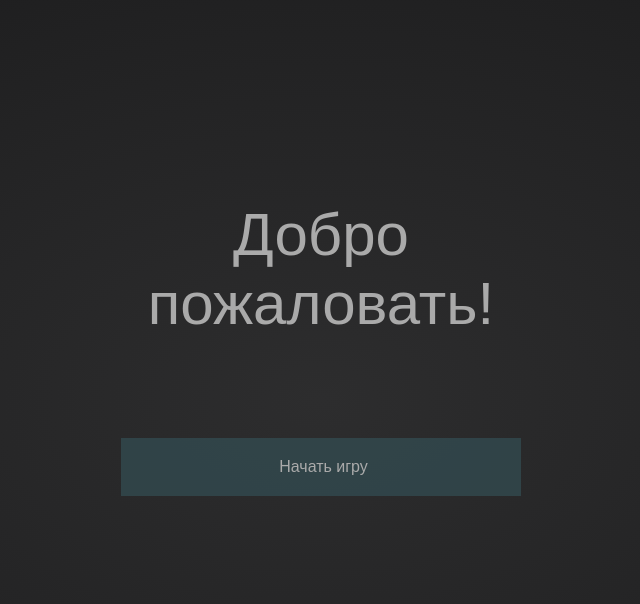
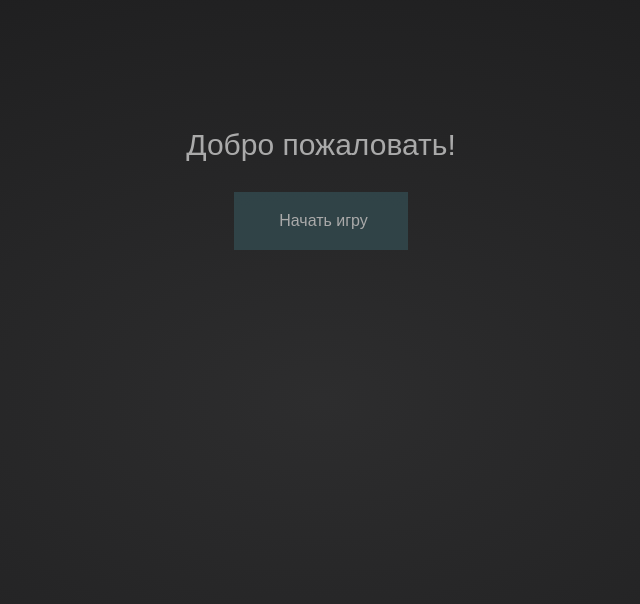
Before and after one commit to DmitryKosmich/fool, a website: page src/index.html in a window 1280 px wide. Shown: the whole page, without its empty margins (319-959 px from the left). Drawn offline with Linux system fonts and the light colour scheme.

Commit message:
Versions has been added

```diff
--- a/src/css/modal.css
+++ b/src/css/modal.css
@@ -12,35 +12,38 @@
 }
 
 .modal.modal_show {
+    overflow-y: auto;
+    box-sizing: border-box;
+    padding: 10% 0 5% 50%;
     display: block;
 }
 
-.modal.modal_hide{
+.modal.modal_hide {
     display: none;
 }
 
 .modal__body {
+    width: 400px;
+    margin-left: -200px;
     text-align: center;
-    position: relative;
-    margin-left: 50%;
-    margin-top: 200px;
-    height: 600px;
-    left: -200px;
-    width: 400px;
     color: #aaa;
 }
 
+.modal__body__header {
+    font-weight: normal;
+    font-size: 30px;
+}
+
 .modal__body__text {
-    font-size: 60px;
+    margin: 20px 0 30px;
 }
 
 .modal__body__button {
-    display: block;
-    margin: 100px 0 0 0;
+    border-left: 5px solid rgba(52, 79, 84, 0.0);
+    background-color: rgba(52, 79, 84, 0.7);
+    display: inline-block;
+    padding: 20px 40px;
     cursor: pointer;
-    background-color: rgba(52, 79, 84, 0.7);
-    border-left: 5px solid rgba(52, 79, 84, 0.0);
-    padding: 20px;
 }
 
 .modal__body__button:hover {
--- a/src/index.html
+++ b/src/index.html
@@ -50,6 +50,7 @@
 
 <div class="modal modal_hide">
     <div class="modal__body">
+        <h1 class="modal__body__header"></h1>
         <p class="modal__body__text"></p>
         <a class="modal__body__button"></a>
     </div>
@@ -80,8 +81,8 @@
 <!-- Start of game -->
 <script>
     FOOL.events.tunnel.sendEvent(new FOOL.events.GameEvent(FOOL.events.uiTypes.UI_SHOW_MODAL, {
+        headerMessage: FOOL.messages.WELCOME,
         buttonMessage: FOOL.messages.START_GAME,
-        textMessage: FOOL.messages.WELCOME,
         type: FOOL.modalType.INFO
     }));
     FOOL.engine.start();
--- a/src/js/FOOL.js
+++ b/src/js/FOOL.js
@@ -60,7 +60,28 @@ var FOOL = {
             UI_SHOW_MESSAGE: 'UI_SHOW_MESSAGE'
         }
     },
+    messagesKeys: {
+        OK: 'OK',
+        MORE_INFO: 'MORE_INFO',
+        START_GAME: 'START_GAME',
+        WELCOME: 'WELCOME',
+        YOU_SHOULD_TAKE_CARD: 'YOU_SHOULD_TAKE_CARD',
+        YOU_CAN_NOT_TAKE_CARD: 'YOU_CAN_NOT_TAKE_CARD',
+        YOU_SHOULD_MAKE_ACTION: 'YOU_SHOULD_MAKE_ACTION',
+        RESTART_GAME: 'RESTART_GAME',
+        YOU_WON: 'YOU_WON',
+        YOU_LOSE: 'YOU_LOSE',
+        ACTION_IS_NOT_YOUR: 'ACTION_IS_NOT_YOUR',
+        YOU_CAN_NOT_TOSS_THIS_CARD: 'YOU_CAN_NOT_TOSS_THIS_CARD',
+        YOU_CAN_RESPOND_BY_USING_MORE_TRUMP: 'YOU_CAN_RESPOND_BY_USING_MORE_TRUMP',
+        YOU_CAN_RESPOND_ONLY_BY_USING_TRUMP: 'YOU_CAN_RESPOND_ONLY_BY_USING_TRUMP',
+        YOU_SHOULD_RESPOND_ONLY_BY_USING_SAME_COLOR: 'YOU_SHOULD_RESPOND_ONLY_BY_USING_SAME_COLOR',
+        YOUR_CARD_IS_LESS_THAN_ATTACKER_CARD: 'YOUR_CARD_IS_LESS_THAN_ATTACKER_CARD',
+        YOU_CAN_NOT_PULL_OR_TOSS_TO_RETREAT_CARDS: 'YOU_CAN_NOT_PULL_OR_TOSS_TO_RETREAT_CARDS'
+    },
     messages: {
+        OK: 'Ок',
+        MORE_INFO: 'Подробнее...',
         START_GAME: 'Начать игру',
         WELCOME: 'Добро пожаловать!',
         YOU_SHOULD_TAKE_CARD: 'Визьмите карты из колоды!',
@@ -69,6 +90,18 @@ var FOOL = {
         RESTART_GAME: 'Начать заново!',
         YOU_WON: 'Вы победили =)',
         YOU_LOSE: 'Вы проиграли =(',
+        ACTION_IS_NOT_YOUR: 'Не ваш ход!',
+        YOU_CAN_NOT_TOSS_THIS_CARD: 'Не жульничайте, таких карт нет на столе!',
+        YOU_CAN_RESPOND_BY_USING_MORE_TRUMP: 'Вы можете отбиться только козырем больше!',
+        YOU_CAN_RESPOND_ONLY_BY_USING_TRUMP: 'Вы можете отбиться только козырем!',
+        YOU_SHOULD_RESPOND_ONLY_BY_USING_SAME_COLOR: 'Вы должны отбиваться картой такойже масти!',
+        YOUR_CARD_IS_LESS_THAN_ATTACKER_CARD: 'Ваша карта меньше!',
+        YOU_CAN_NOT_PULL_OR_TOSS_TO_RETREAT_CARDS: 'Вы не можете сейчас забрать или бросить в отбой!'
+    },
+    messagesFull: {
+        YOU_SHOULD_TAKE_CARD: 'Для того чтобы взять карты из колоды необходимо кликнуть мышью на элемент под номером 4.',
+        YOU_CAN_NOT_TAKE_CARD: 'Вы не можете сейчас набирать карты!',
+        YOU_SHOULD_MAKE_ACTION: 'Ходите!',
         ACTION_IS_NOT_YOUR: 'Не ваш ход!',
         YOU_CAN_NOT_TOSS_THIS_CARD: 'Не жульничайте, таких карт нет на столе!',
         YOU_CAN_RESPOND_BY_USING_MORE_TRUMP: 'Вы можете отбиться только козырем больше!',
@@ -87,6 +120,7 @@ var FOOL = {
         MESSAGE_CONTAINER_SELECTOR: '.message-container',
         MODAL_SELECTOR: '.modal',
         MODAL_TEXT_SELECTOR: '.modal__body__text',
+        MODAL_HEADER_SELECTOR: '.modal__body__header',
         MODAL_BUTTON_SELECTOR: '.modal__body__button',
 
         RIVALS_CONTAINER_CLASS_NAME: 'opponents',
--- a/src/js/services/core/GameEngine.js
+++ b/src/js/services/core/GameEngine.js
@@ -23,7 +23,7 @@
         game.setActivePlayer(game.getPlayer());
         setNextGameStage(game);
         FOOL.events.tunnel.sendEvent(new GameEvent(FOOL.events.uiTypes.UI_SHOW_MESSAGE,
-            FOOL.messages.YOU_SHOULD_TAKE_CARD));
+            FOOL.messagesKeys.YOU_SHOULD_TAKE_CARD));
     };
 
     function initTalon(game) {
@@ -69,13 +69,13 @@
 
         if (!player.getIsActive()) {
             FOOL.events.tunnel.sendEvent(new GameEvent(FOOL.events.uiTypes.UI_SHOW_MESSAGE,
-                FOOL.messages.YOU_CAN_NOT_TAKE_CARD));
+                FOOL.messagesKeys.YOU_CAN_NOT_TAKE_CARD));
             return;
         }
 
         if (game.isActiveBout()) {
             FOOL.events.tunnel.sendEvent(new GameEvent(FOOL.events.uiTypes.UI_SHOW_MESSAGE,
-                FOOL.messages.YOU_SHOULD_MAKE_ACTION));
+                FOOL.messagesKeys.YOU_SHOULD_MAKE_ACTION));
             return;
         }
 
@@ -207,8 +207,8 @@
             game.setActivePlayer(game.getPlayer());
             game.setBoutActive(true);
             FOOL.events.tunnel.sendEvent(new GameEvent(FOOL.events.uiTypes.UI_SHOW_MODAL, {
-                buttonMessage: FOOL.messages.RESTART_GAME,
-                textMessage: player === game.getPlayer() ? FOOL.messages.YOU_WON : FOOL.messages.YOU_LOSE,
+                buttonMessage: FOOL.messagesKeys.RESTART_GAME,
+                textMessage: player === game.getPlayer() ? FOOL.messagesKeys.YOU_WON : FOOL.messagesKeys.YOU_LOSE,
                 type: player === game.getPlayer() ? FOOL.modalType.SUCCESS : FOOL.modalType.WARNING
             }));
             FOOL.engine.start();
@@ -264,38 +264,38 @@
             lastBoutCard = boutCards.length ? boutCards[boutCards.length - 1] : null;
         if (!player.getIsActive()) {
             FOOL.events.tunnel.sendEvent(new GameEvent(FOOL.events.uiTypes.UI_SHOW_MESSAGE,
-                FOOL.messages.ACTION_IS_NOT_YOUR));
+                FOOL.messagesKeys.ACTION_IS_NOT_YOUR));
             return false;
         }
         if (player.getCards().length < FOOL.defaults.startCardsNumber && game.getTalon().length > 0 && !game.isActiveBout()) {
             FOOL.events.tunnel.sendEvent(new GameEvent(FOOL.events.uiTypes.UI_SHOW_MESSAGE,
-                FOOL.messages.YOU_SHOULD_TAKE_CARD));
+                FOOL.messagesKeys.YOU_SHOULD_TAKE_CARD));
             return false;
         }
         if (player === game.getAttacker() && boutCards.length > 0
             && !boutCards.some(function (boutCard) { return boutCard.getValue() === card.getValue(); })) {
             FOOL.events.tunnel.sendEvent(new GameEvent(FOOL.events.uiTypes.UI_SHOW_MESSAGE,
-                FOOL.messages.YOU_CAN_NOT_TOSS_THIS_CARD));
+                FOOL.messagesKeys.YOU_CAN_NOT_TOSS_THIS_CARD));
             return false;
         }
         if (player === game.getDefender() && boutCards.length > 0) {
             if (lastBoutCard.getColor() === trumpColor && card.getColor() === trumpColor) {
                 if (lastBoutCard.getValue() > card.getValue()) {
                     FOOL.events.tunnel.sendEvent(new GameEvent(FOOL.events.uiTypes.UI_SHOW_MESSAGE,
-                        FOOL.messages.YOU_CAN_RESPOND_BY_USING_MORE_TRUMP));
+                        FOOL.messagesKeys.YOU_CAN_RESPOND_BY_USING_MORE_TRUMP));
                     return false;
                 }
             } else if (lastBoutCard.getColor() === trumpColor && card.getColor() !== trumpColor) {
                 FOOL.events.tunnel.sendEvent(new GameEvent(FOOL.events.uiTypes.UI_SHOW_MESSAGE,
-                    FOOL.messages.YOU_CAN_RESPOND_ONLY_BY_USING_TRUMP));
+                    FOOL.messagesKeys.YOU_CAN_RESPOND_ONLY_BY_USING_TRUMP));
                 return false;
             } else if (lastBoutCard.getColor() !== card.getColor() && card.getColor() !== trumpColor){
                 FOOL.events.tunnel.sendEvent(new GameEvent(FOOL.events.uiTypes.UI_SHOW_MESSAGE,
-                    FOOL.messages.YOU_SHOULD_RESPOND_ONLY_BY_USING_SAME_COLOR));
+                    FOOL.messagesKeys.YOU_SHOULD_RESPOND_ONLY_BY_USING_SAME_COLOR));
                 return false;
             } else if (lastBoutCard.getValue() > card.getValue() && card.getColor() !== trumpColor) {
                 FOOL.events.tunnel.sendEvent(new GameEvent(FOOL.events.uiTypes.UI_SHOW_MESSAGE,
-                    FOOL.messages.YOUR_CARD_IS_LESS_THAN_ATTACKER_CARD));
+                    FOOL.messagesKeys.YOUR_CARD_IS_LESS_THAN_ATTACKER_CARD));
                 return false;
             }
         }
@@ -319,7 +319,7 @@
 
         if (!player.getIsActive()) {
             FOOL.events.tunnel.sendEvent(new GameEvent(FOOL.events.uiTypes.UI_SHOW_MESSAGE,
-                FOOL.messages.YOU_CAN_NOT_PULL_OR_TOSS_TO_RETREAT_CARDS));
+                FOOL.messagesKeys.YOU_CAN_NOT_PULL_OR_TOSS_TO_RETREAT_CARDS));
             return;
         }
 
--- a/src/js/view/UIHelper.js
+++ b/src/js/view/UIHelper.js
@@ -15,12 +15,12 @@
     function showMessage(event) {
         var messageElem,
             timeout,
-            message = event.getData(),
+            messageKey = event.getData(),
             id = FOOL.randomizer.generateId(),
             tempElem = document.createElement('div'),
             container = document.querySelector(FOOL.styles.MESSAGE_CONTAINER_SELECTOR);
 
-        tempElem.innerHTML = '<div class="message" id="' + id + '">' + message + '</div>';
+        tempElem.innerHTML = '<div class="message" id="' + id + '">' + FOOL.messages[messageKey] + '</div>';
         messageElem = tempElem.firstChild;
 
         timeout = setTimeout(function () {
@@ -30,11 +30,21 @@
 
         FOOL.document.addEventListener(messageElem, 'click', function (event) {
             clearTimeout(timeout);
+            showModal(messageKey);
             messageElem.parentNode.removeChild(messageElem);
         });
 
         container.appendChild(messageElem);
 
+    }
+
+    function showModal(key) {
+        FOOL.events.tunnel.sendEvent(new FOOL.events.GameEvent(FOOL.events.uiTypes.UI_SHOW_MODAL, {
+            headerMessage: FOOL.messages[key],
+            textMessage: FOOL.messagesFull[key],
+            buttonMessage: FOOL.messages.OK,
+            type: FOOL.modalType.INFO
+        }));
     }
 
     UIHelper.prototype.initialize  = function() {
--- a/src/js/view/modals/UIModal.js
+++ b/src/js/view/modals/UIModal.js
@@ -13,12 +13,14 @@
      */
     function showModal(event) {
         var modal = document.querySelector(FOOL.styles.MODAL_SELECTOR),
+            header = modal.querySelector(FOOL.styles.MODAL_HEADER_SELECTOR),
             text = modal.querySelector(FOOL.styles.MODAL_TEXT_SELECTOR),
             button = modal.querySelector(FOOL.styles.MODAL_BUTTON_SELECTOR),
             data = event.getData();
 //            callback = event.getCallback();
 
-        text.innerHTML =  data.textMessage;
+        header.innerHTML = data.headerMessage || '';
+        text.innerHTML = data.textMessage || '';
         button.innerHTML = data.buttonMessage;
 
         FOOL.document.removeEventListener(button, 'click');
```
Also changed, not shown: src/img/help.png (added), 1 other file.
